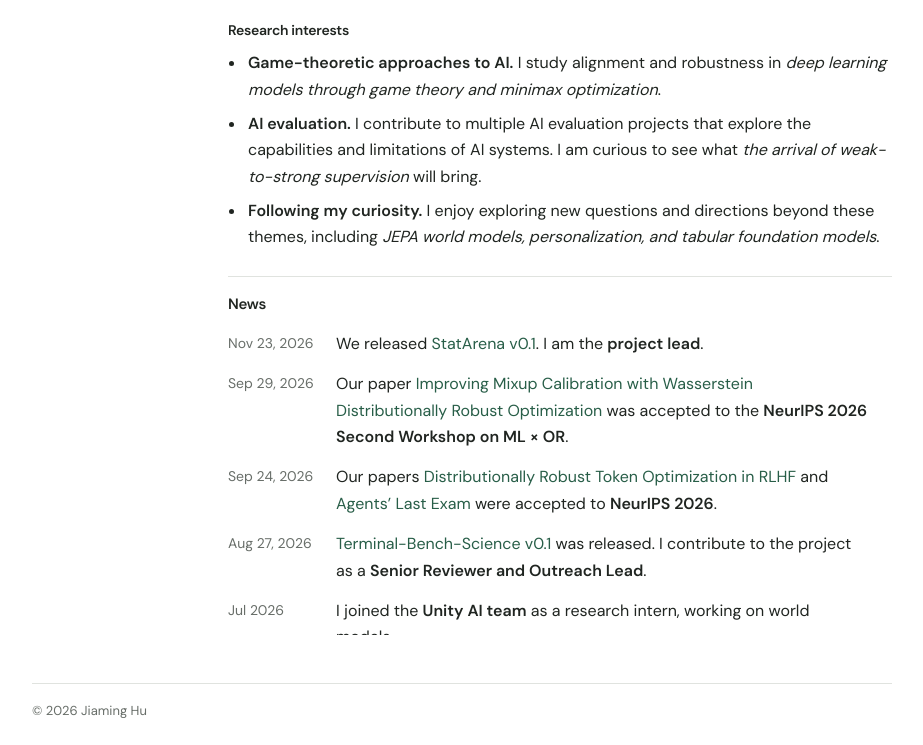
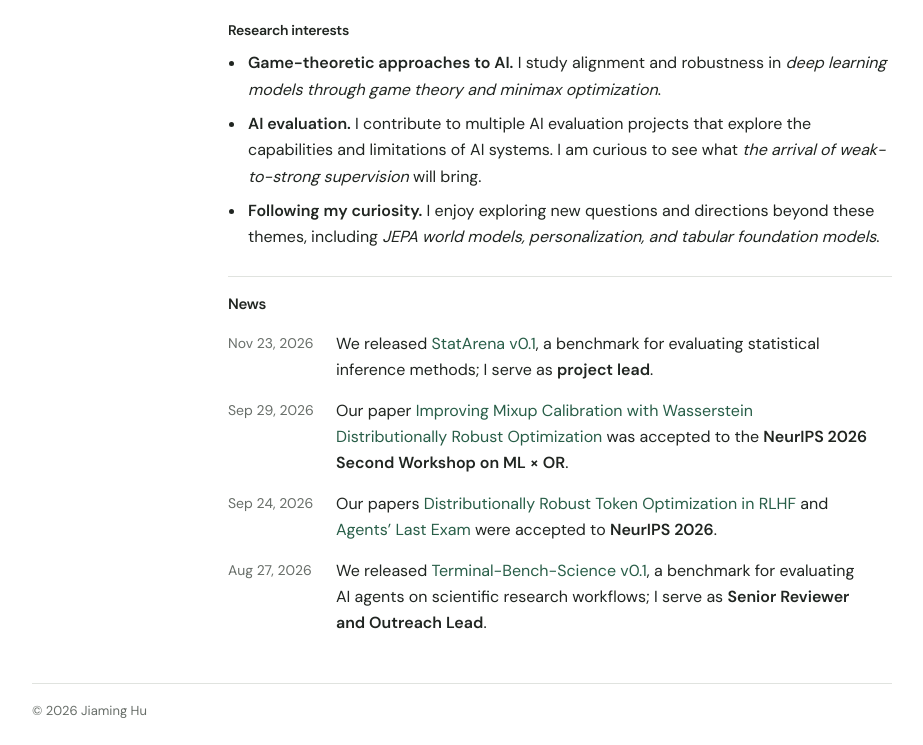
Before and after one commit to brownight/jiaminghu.github.io, a plain HTML site: page index.html in a window 1280 px wide. Shown: the part 382-1127 px from the top of the page, without its empty margins (178-1101 px from the left). Drawn offline with Linux system fonts and the light colour scheme.

Commit message:
Describe StatArena and Terminal-Bench-Science in concise news entries

```diff
--- a/index.html
+++ b/index.html
@@ -40,10 +40,10 @@
           <h2 id="news-heading">News</h2>
           <div class="news-window" role="region" aria-labelledby="news-heading" tabindex="0">
             <ul class="news-list">
-              <li><time datetime="2026-11-23">Nov 23, 2026</time><p>We released <a href="https://statsinference.github.io/#home">StatArena v0.1</a>. I am the <strong>project lead</strong>.</p></li>
+              <li><time datetime="2026-11-23">Nov 23, 2026</time><p>We released <a href="https://statsinference.github.io/#home">StatArena v0.1</a>, a benchmark for evaluating statistical inference methods; I serve as <strong>project lead</strong>.</p></li>
               <li><time datetime="2026-09-29">Sep 29, 2026</time><p>Our paper <a href="https://scholar.google.com/citations?view_op=view_citation&amp;hl=en&amp;user=2Nql6mUAAAAJ&amp;citation_for_view=2Nql6mUAAAAJ:M3NEmzRMIkIC">Improving Mixup Calibration with Wasserstein Distributionally Robust Optimization</a> was accepted to the <strong>NeurIPS 2026 Second Workshop on ML × OR</strong>.</p></li>
               <li><time datetime="2026-09-24">Sep 24, 2026</time><p>Our papers <a href="https://scholar.google.com/citations?view_op=view_citation&amp;hl=en&amp;user=2Nql6mUAAAAJ&amp;citation_for_view=2Nql6mUAAAAJ:IjCSPb-OGe4C">Distributionally Robust Token Optimization in RLHF</a> and <a href="https://agents-last-exam.org/">Agents’ Last Exam</a> were accepted to <strong>NeurIPS 2026</strong>.</p></li>
-              <li><time datetime="2026-08-27">Aug 27, 2026</time><p><a href="https://www.terminal-bench-science.ai/announcement">Terminal-Bench-Science v0.1</a> was released. I contribute to the project as a <strong>Senior Reviewer and Outreach Lead</strong>.</p></li>
+              <li><time datetime="2026-08-27">Aug 27, 2026</time><p>We released <a href="https://www.terminal-bench-science.ai/announcement">Terminal-Bench-Science v0.1</a>, a benchmark for evaluating AI agents on scientific research workflows; I serve as <strong>Senior Reviewer and Outreach Lead</strong>.</p></li>
               <li><time datetime="2026-07">Jul 2026</time><p>I joined the <strong>Unity AI team</strong> as a research intern, working on world models.</p></li>
             </ul>
           </div>
```
